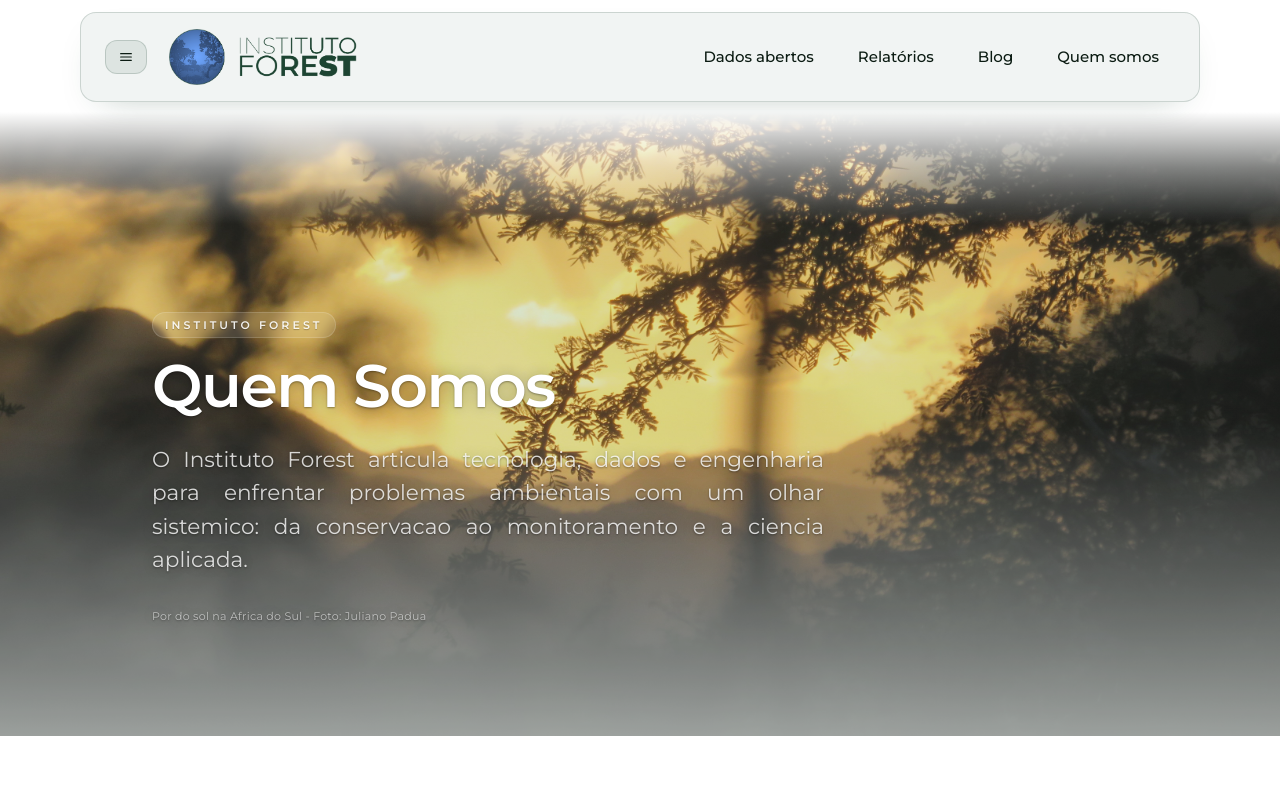
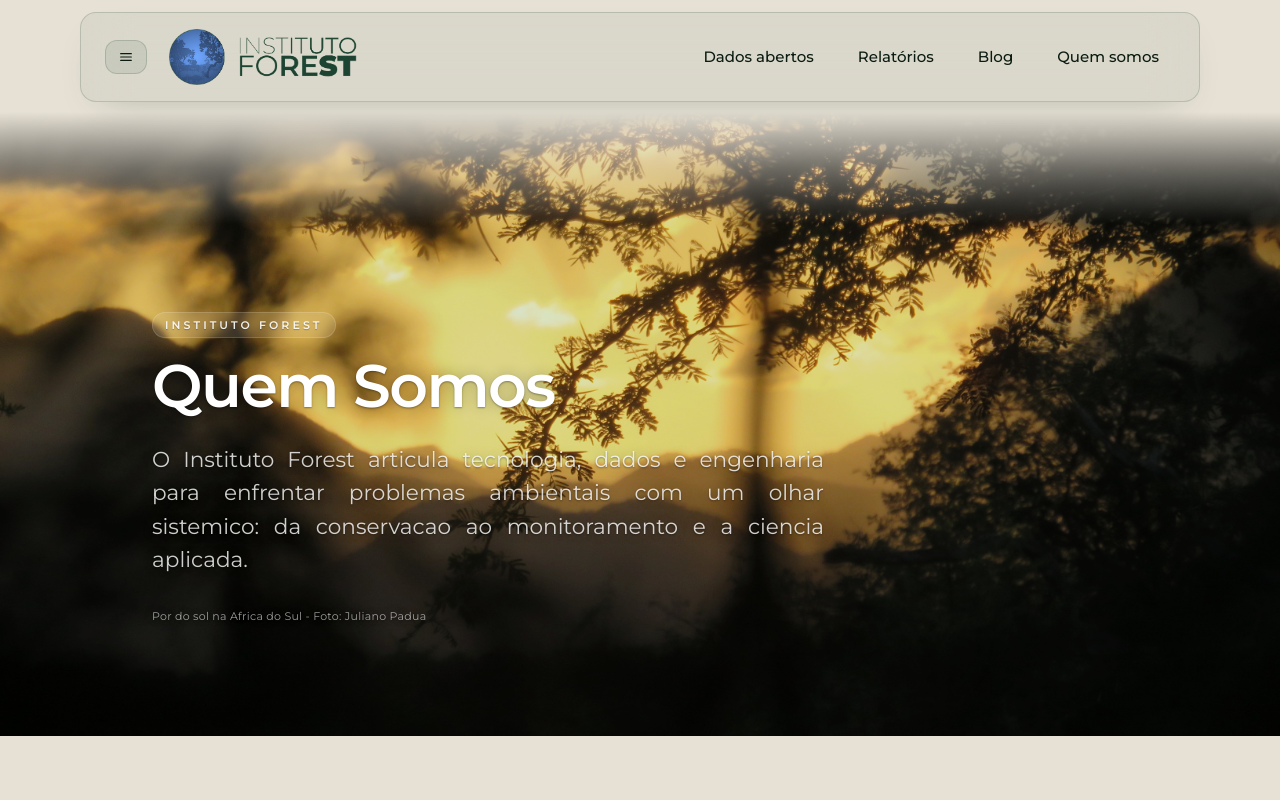
Before and after one commit to julianopadua/forest-portal, a Next.js app: page /quem-somos in a window 1280 px wide. Shown: the top 800 px of the page. Built offline with nearby package versions, Linux system fonts and the light colour scheme; no server answers.

Commit message:
dev: new themes and contrast fixed

```diff
--- a/next.config.ts
+++ b/next.config.ts
@@ -3,6 +3,9 @@ import type { NextConfig } from "next";
 
 const nextConfig: NextConfig = {
   reactCompiler: true,
+  images: {
+    qualities: [75, 85],
+  },
 };
 
 export default createMDX()(nextConfig);
--- a/src/app/globals.css
+++ b/src/app/globals.css
@@ -8,8 +8,16 @@
    ========================= */
 
 :root {
+  /*
+   * Calibragem rapida de contraste (tema claro: fundo; tema escuro: texto).
+   * Ajuste apenas estes valores se quiser mais ou menos pastel.
+   */
+  --fp-theme-light-bg: #e7e1d5;
+  --fp-theme-dark-text: #f4f0ea;
+  --fp-theme-dark-muted: #d2cdc2;
+
   /* Base */
-  --background: #ffffff;
+  --background: var(--fp-theme-light-bg);
   --foreground: #0b1b12;
 
   /* Text */
@@ -57,9 +65,9 @@ html {
 @media (prefers-color-scheme: dark) {
   :root {
     --background: #06110b;
-    --foreground: #f4fff8;
+    --foreground: var(--fp-theme-dark-text);
 
-    --muted: #b7d4c5;
+    --muted: var(--fp-theme-dark-muted);
 
     --surface: rgba(255, 255, 255, 0.06);
     --surface-2: rgba(255, 255, 255, 0.08);
@@ -88,7 +96,7 @@ html {
 
 /* Manual overrides (se você setar class no <html>) */
 html.theme-light {
-  --background: #ffffff;
+  --background: var(--fp-theme-light-bg);
   --foreground: #0b1b12;
 
   --muted: #2a4b3b;
@@ -119,9 +127,9 @@ html.theme-light {
 
 html.theme-dark {
   --background: #06110b;
-  --foreground: #f4fff8;
+  --foreground: var(--fp-theme-dark-text);
 
-  --muted: #b7d4c5;
+  --muted: var(--fp-theme-dark-muted);
 
   --surface: rgba(255, 255, 255, 0.06);
   --surface-2: rgba(255, 255, 255, 0.08);
--- a/src/components/about/AboutHero.tsx
+++ b/src/components/about/AboutHero.tsx
@@ -27,10 +27,6 @@ export function AboutHero({ title, subtitle, imageSrc, imageAlt, imageCaption }:
         className="pointer-events-none absolute inset-x-0 top-0 z-[2] h-28 bg-gradient-to-b from-[color:var(--background)] via-[color:var(--background)]/45 to-transparent"
         aria-hidden
       />
-      <div
-        className="absolute inset-0 bg-gradient-to-t from-[color:var(--background)]/70 via-[color:var(--background)]/10 to-[color:var(--background)]/10 dark:from-[color:var(--background)] dark:via-[color:var(--background)]/55 dark:to-[color:var(--background)]/25"
-        aria-hidden
-      />
       <div className="absolute inset-0 bg-[color:var(--primary)]/15 mix-blend-multiply dark:mix-blend-soft-light" aria-hidden />
 
       <div className="forest-about-hero-text relative z-10 mx-auto w-full max-w-5xl px-4 pb-16 pt-32 sm:px-6 sm:pb-20 md:pb-28">
```
